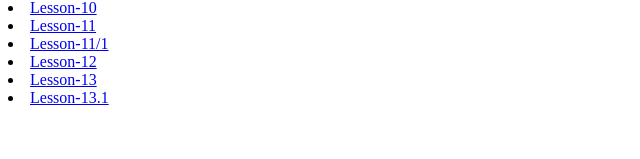
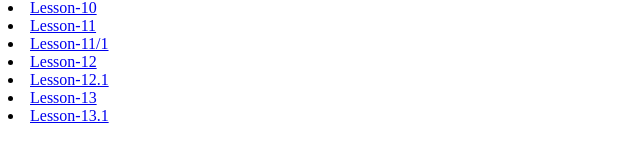
Before and after one commit to lukashuk-hub/homeworks, a plain HTML site: page index.html in a window 1280 px wide. Shown: the part 189-348 px from the top of the page, without its empty margins (0-640 px from the left). Drawn offline with Linux system fonts and the light colour scheme.

Commit message:
Update index.html

```diff
--- a/index.html
+++ b/index.html
@@ -30,6 +30,7 @@
     <li> <a href="./lesson-11/index.html">Lesson-11</a></li>
     <li> <a href="./lesson-11.1/index.html">Lesson-11/1</a></li>
     <li> <a href="./lesson-12/index.html">Lesson-12</a></li>
+    <li> <a href="./lesson12.1/index.html">Lesson-12.1</a></li>
     <li> <a href="./less13/index.html">Lesson-13</a></li>
      <li> <a href="./lesson13.1/index.html">Lesson-13.1</a></li>
 
```
